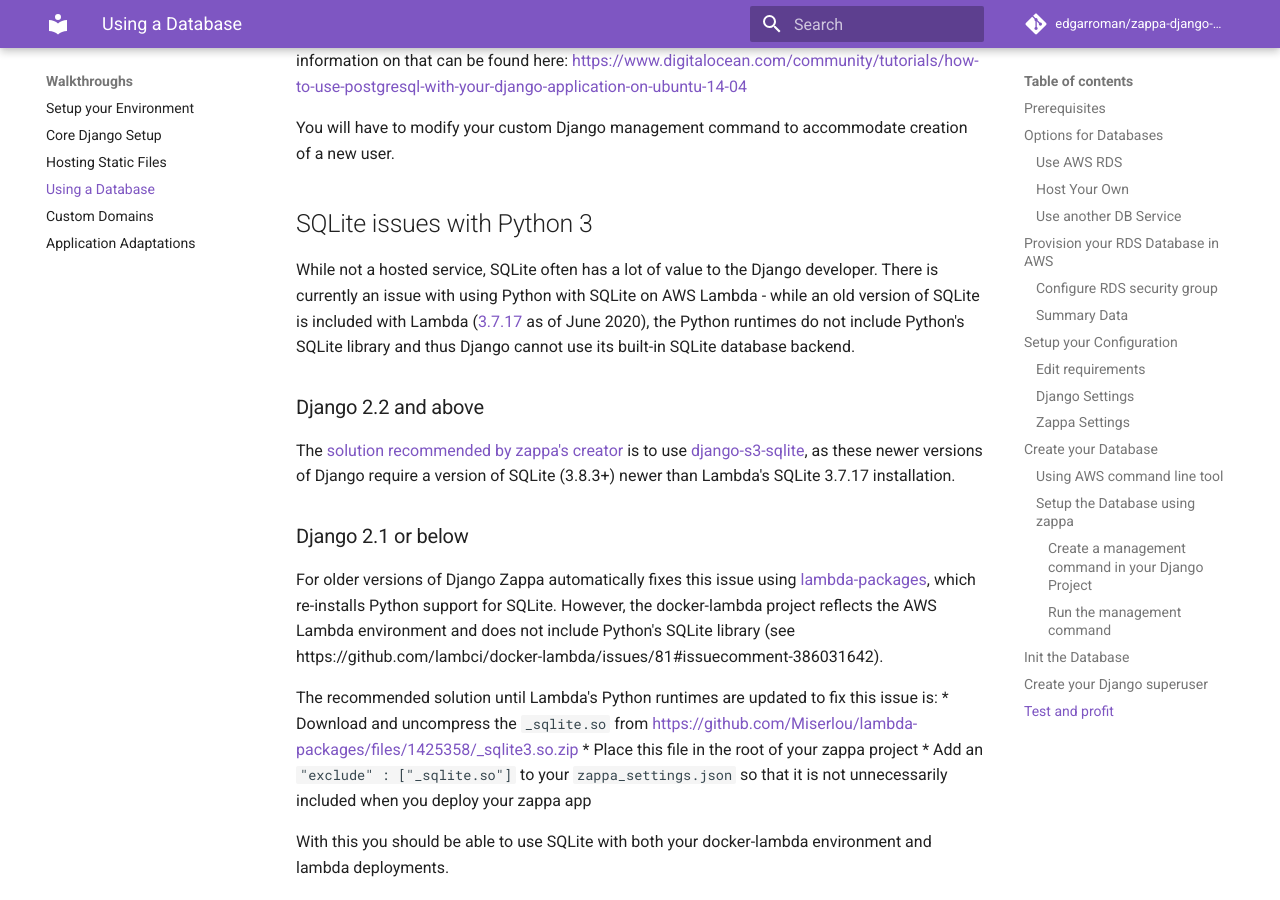
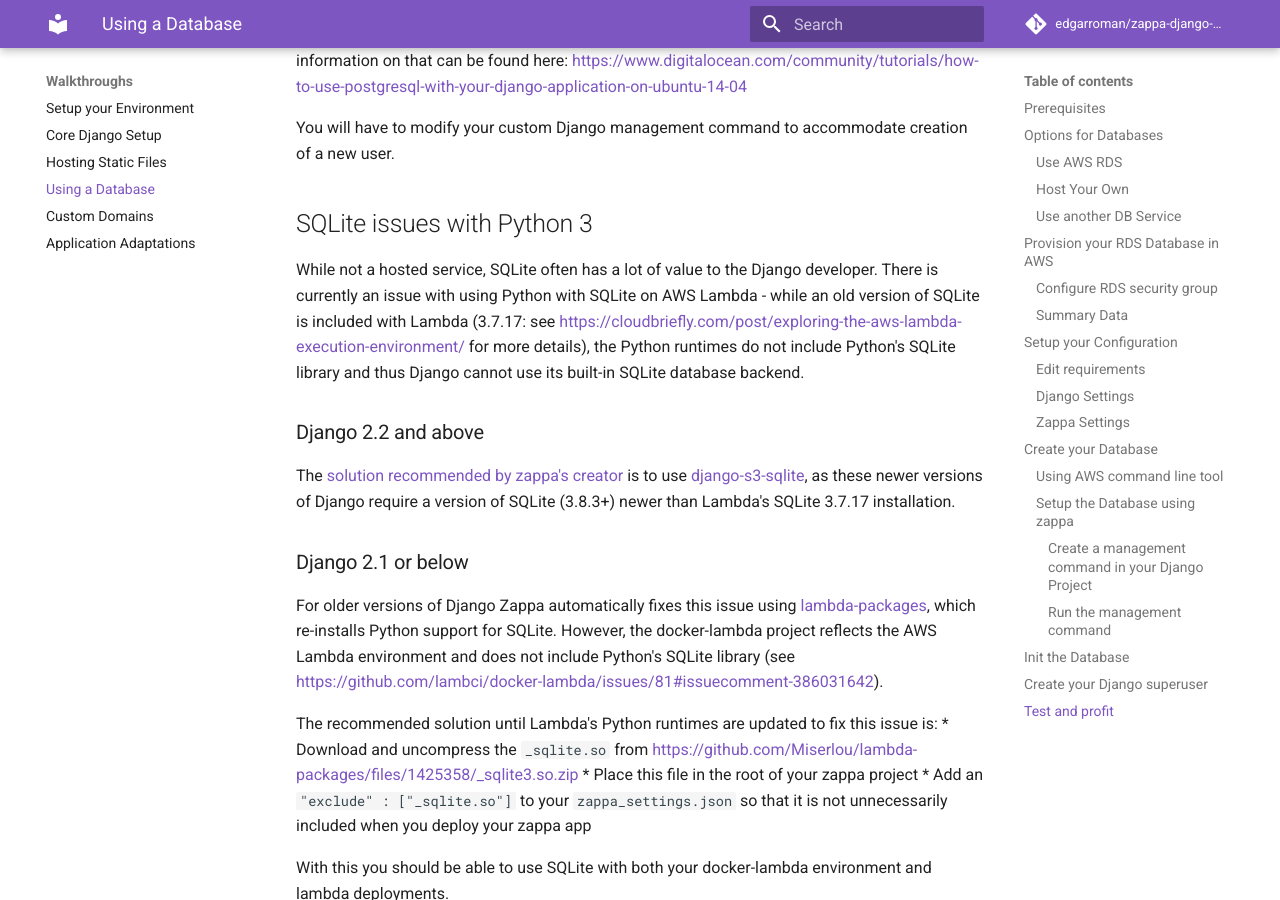
Before and after one commit to edgarroman/zappa-django-guide, an MkDocs documentation site: the page built from docs/walk_database.md, in a window 1280 px wide and 900 px high, scrolled down 6747 px. Built offline with MkDocs 1.6.1 and Material for MkDocs 9.7.7, drawn with Linux system fonts in a browser that asks for light colours; comment, search, counter and statistics services are not loaded; old or Windows-style settings are respelled for this version of MkDocs.

Commit message:
Fix bare URLs in Markdown file

```diff
--- a/docs/walk_database.md
+++ b/docs/walk_database.md
@@ -255,7 +255,7 @@
 
 ## SQLite issues with Python 3
 
-While not a hosted service, SQLite often has a lot of value to the Django developer. There is currently an issue with using Python with SQLite on AWS Lambda - while an old version of SQLite is included with Lambda ([3.7.17](https://cloudbriefly.com/post/exploring-the-aws-lambda-execution-environment/) as of June 2020), the Python runtimes do not include Python's SQLite library and thus Django cannot use its built-in SQLite database backend.
+While not a hosted service, SQLite often has a lot of value to the Django developer. There is currently an issue with using Python with SQLite on AWS Lambda - while an old version of SQLite is included with Lambda (3.7.17: see <https://cloudbriefly.com/post/exploring-the-aws-lambda-execution-environment/> for more details), the Python runtimes do not include Python's SQLite library and thus Django cannot use its built-in SQLite database backend.
 
 ### Django 2.2 and above
 
@@ -263,7 +263,7 @@
 
 ### Django 2.1 or below
 
-For older versions of Django Zappa automatically fixes this issue using [lambda-packages](https://github.com/Miserlou/lambda-packages/commit/f44533297e3a3c5a7ba8885f6b88a3fb1cc4cfd8), which re-installs Python support for SQLite.  However, the docker-lambda project reflects the AWS Lambda environment and does not include Python's SQLite library (see https://github.com/lambci/docker-lambda/issues/81#issuecomment-386031642).
+For older versions of Django Zappa automatically fixes this issue using [lambda-packages](https://github.com/Miserlou/lambda-packages/commit/f44533297e3a3c5a7ba8885f6b88a3fb1cc4cfd8), which re-installs Python support for SQLite.  However, the docker-lambda project reflects the AWS Lambda environment and does not include Python's SQLite library (see <https://github.com/lambci/docker-lambda/issues/81#issuecomment-386031642>).
 
 The recommended solution until Lambda's Python runtimes are updated to fix this issue is:
    * Download and uncompress the `_sqlite.so` from [https://github.com/Miserlou/lambda-packages/files/1425358/_sqlite3.so.zip](https://github.com/Miserlou/lambda-packages/files/1425358/_sqlite3.so.zip)
```
